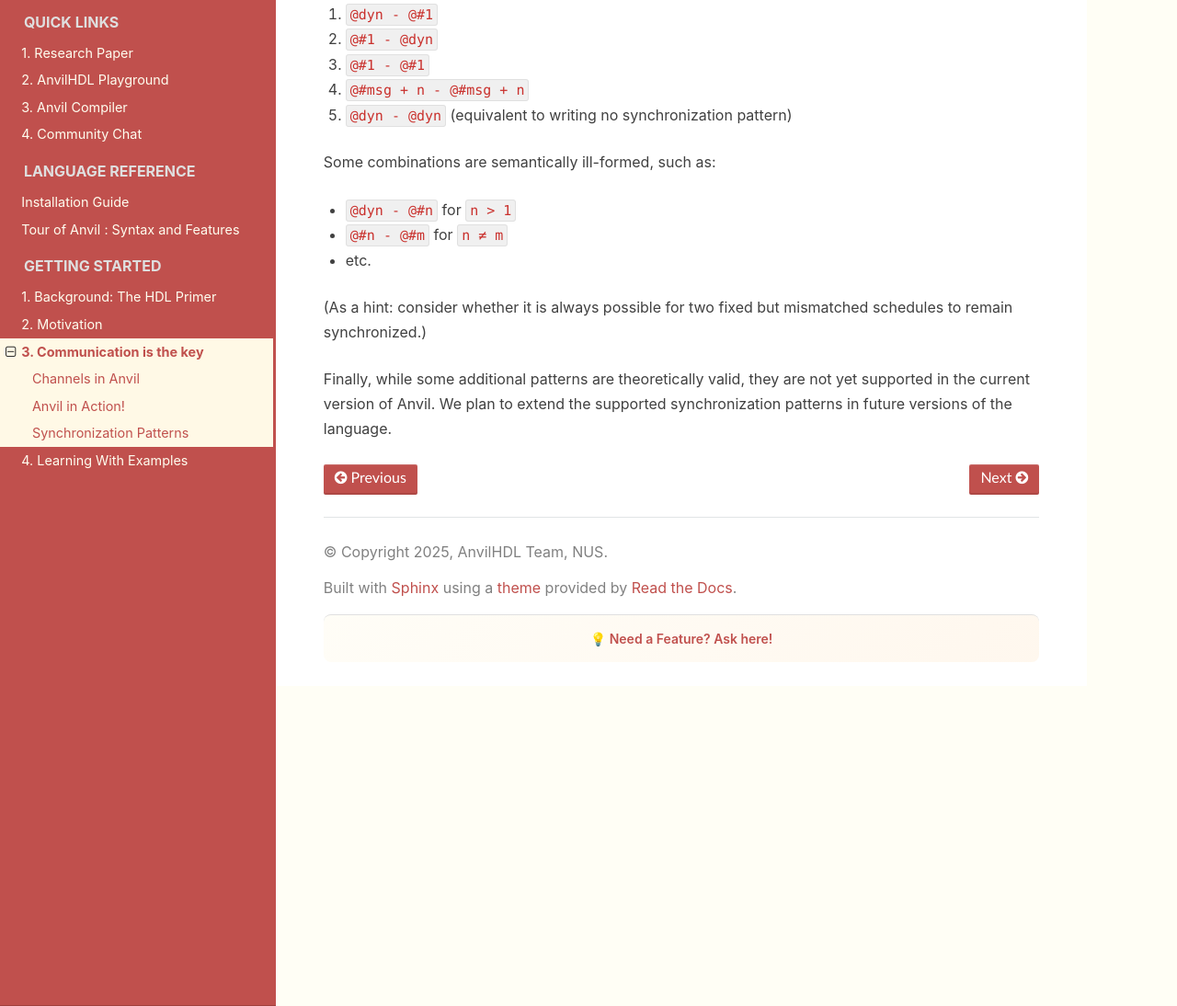
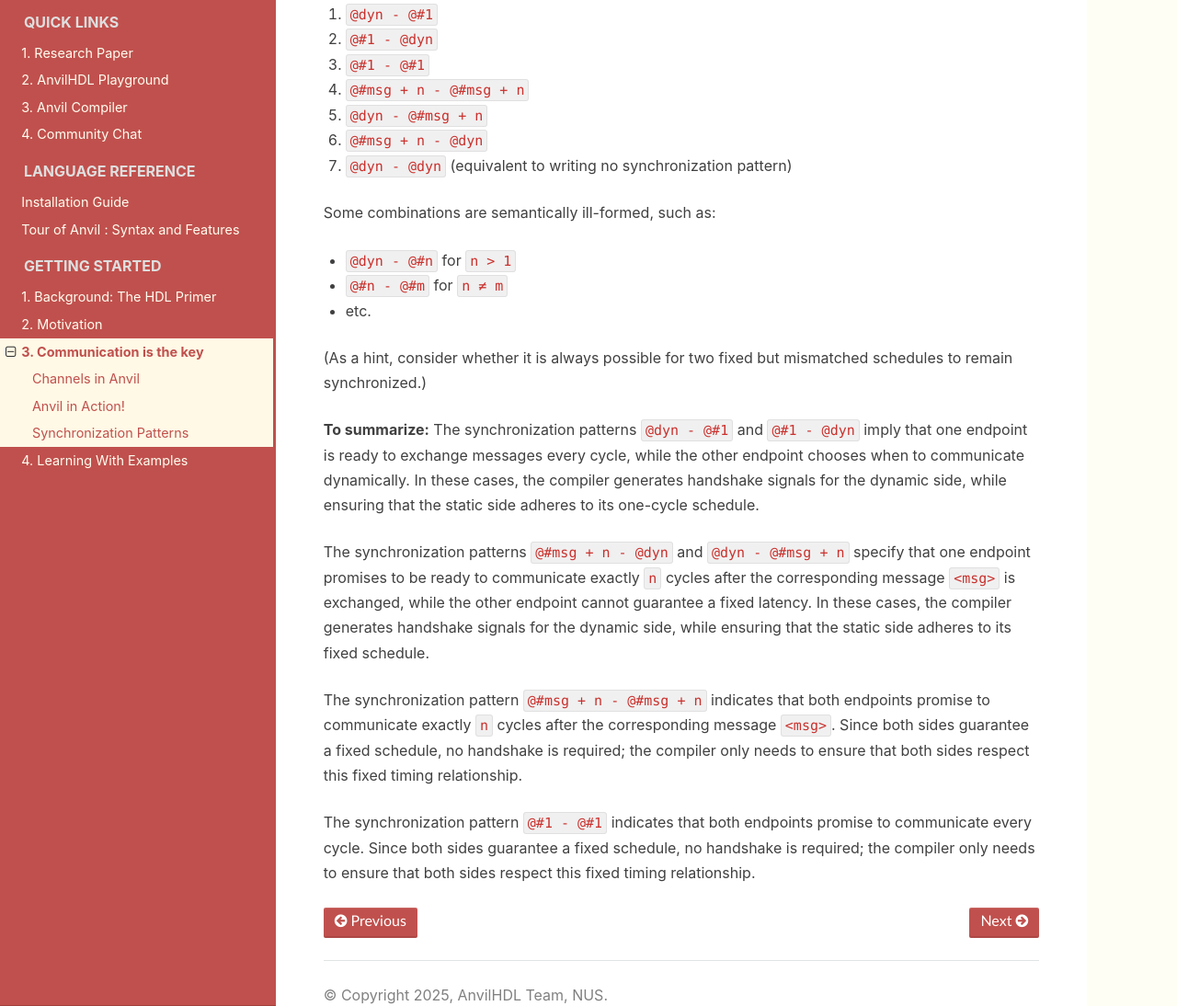
Before and after one commit to AnvilHDL/anvil-docs, a Sphinx documentation site: the page built from docs/communication.md, in a window 1280 px wide and 1400 px high, scrolled down 9876 px. Shown: the part 306-1400 px from the top of the window at 92% size. Built offline with Sphinx 7.4.7 and the Read the Docs theme 3.1.0, drawn with Linux system fonts in a browser that asks for light colours; some of the changed text lies outside the part shown.

Commit message:
fix minor typo

```diff
--- a/docs/communication.md
+++ b/docs/communication.md
@@ -453,13 +453,15 @@ Here:
 
 The `left_side_pattern` specifies the timing behavior promised by the left endpoint, while the `right_side_pattern` specifies the timing behavior promised by the right endpoint.
 
-However, only a restricted set of combinations are currently considered well-formed:
+However, only a restricted set of combinations is considered well-formed:
 
 1. `@dyn - @#1`
 2. `@#1 - @dyn`
 3. `@#1 - @#1`
 4. `@#msg + n - @#msg + n`
-5. `@dyn - @dyn` (equivalent to writing no synchronization pattern)
+5. `@dyn - @#msg + n`
+6. `@#msg + n - @dyn`
+7. `@dyn - @dyn` (equivalent to writing no synchronization pattern)
 
 Some combinations are semantically ill-formed, such as:
 
@@ -467,6 +469,13 @@ Some combinations are semantically ill-formed, such as:
 - `@#n - @#m` for `n ≠ m`
 - etc.
 
-(As a hint: consider whether it is always possible for two fixed but mismatched schedules to remain synchronized.)
+(As a hint, consider whether it is always possible for two fixed but mismatched schedules to remain synchronized.)
 
-Finally, while some additional patterns are theoretically valid, they are not yet supported in the current version of Anvil. We plan to extend the supported synchronization patterns in future versions of the language.
+**To summarize:**
+The synchronization patterns `@dyn - @#1` and `@#1 - @dyn` imply that one endpoint is ready to exchange messages every cycle, while the other endpoint chooses when to communicate dynamically. In these cases, the compiler generates handshake signals for the dynamic side, while ensuring that the static side adheres to its one-cycle schedule.
+
+The synchronization patterns `@#msg + n - @dyn` and `@dyn - @#msg + n` specify that one endpoint promises to be ready to communicate exactly `n` cycles after the corresponding message `<msg>` is exchanged, while the other endpoint cannot guarantee a fixed latency. In these cases, the compiler generates handshake signals for the dynamic side, while ensuring that the static side adheres to its fixed schedule.
+
+The synchronization pattern `@#msg + n - @#msg + n` indicates that both endpoints promise to communicate exactly `n` cycles after the corresponding message `<msg>`. Since both sides guarantee a fixed schedule, no handshake is required; the compiler only needs to ensure that both sides respect this fixed timing relationship.
+
+The synchronization pattern `@#1 - @#1` indicates that both endpoints promise to communicate every cycle. Since both sides guarantee a fixed schedule, no handshake is required; the compiler only needs to ensure that both sides respect this fixed timing relationship.
```
Also changed, not shown: docs/languageReference.md (+1 -1 lines).
